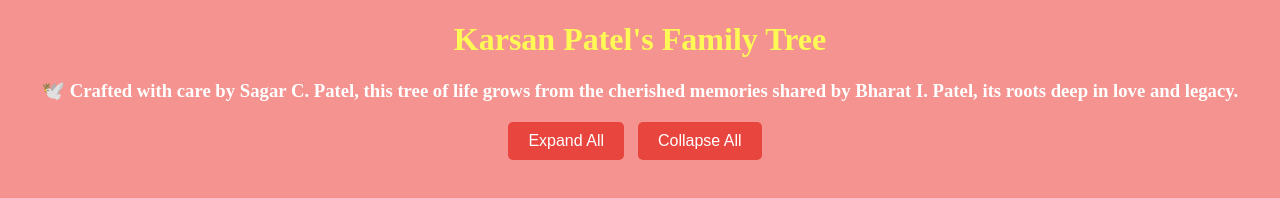
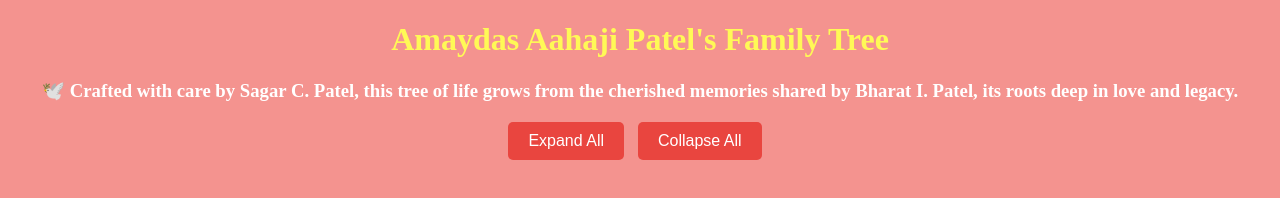
Before and after one commit to sagu-p/Ubrealla_Family_Tree, a plain HTML site: page docs/index.html in a window 1280 px wide. Drawn offline with Linux system fonts and the light colour scheme; no server answers.

Commit message:
Family Tree name changed

```diff
--- a/docs/index.html
+++ b/docs/index.html
@@ -338,7 +338,7 @@
 <!-- <body class="tree-container"> -->
 
 <body>
-    <h1 style="text-align: center; color: #fff956;">Karsan Patel's Family Tree</h1>
+    <h1 style="text-align: center; color: #fff956;">Amaydas Aahaji Patel's Family Tree</h1>
     <h3 style="text-align: center;">
         <p style="color: #ffffff; background-color: #f4938f;">🕊️ Crafted with care by Sagar C. Patel, this tree of life grows from the cherished memories shared by Bharat I. Patel, its roots deep in love and legacy.</p>
     </h3>
```
Also changed, not shown: index_Details - AMAYADAS_Family_Tree.html (+1 -1 lines).
